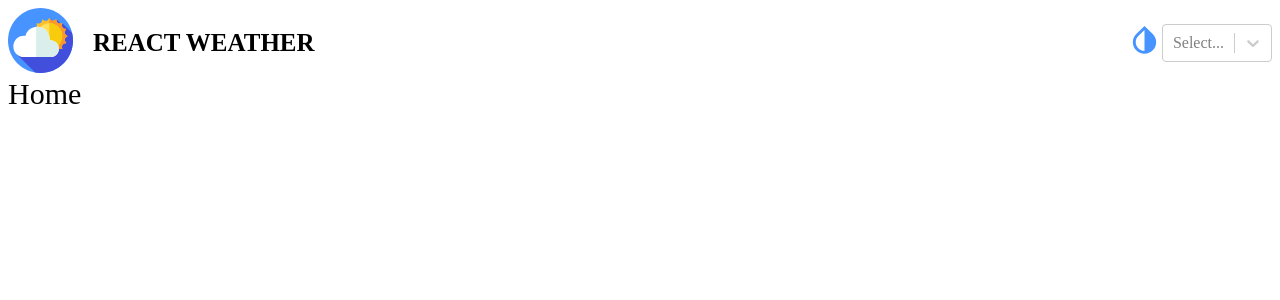
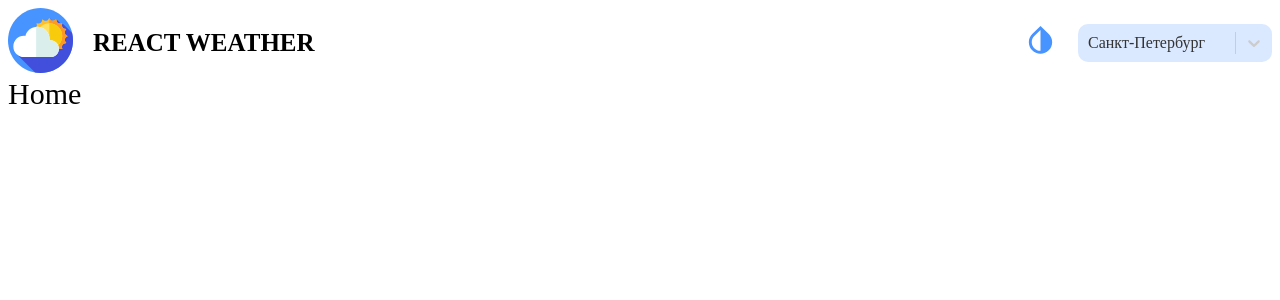
Before and after one commit to Endo-Resu/React-Weather-App, a React (Create React App) app: page / in a window 1280 px wide. Shown: the top 300 px of the page. Built offline with nearby package versions, Linux system fonts and the light colour scheme; the HTML template or start-up script is replaced by a standard one.

Commit message:
styled header

```diff
--- a/src/shared/header/Header.module.scss
+++ b/src/shared/header/Header.module.scss
@@ -8,6 +8,10 @@
 .wrapper {
   display: flex;
   align-items: center;
+}
+
+.change__theme, .logo {
+  margin-right: 20px;
 }
 
 .logo {
--- a/src/shared/header/Header.tsx
+++ b/src/shared/header/Header.tsx
@@ -9,10 +9,22 @@ interface Props {
 
 export const Header = (props: Props) => {
     const options = [
-        {value: 'chocolate', label:'Chocolate'},
-        {value: 'strawberry', label:'Strawberry'},
-        {value: 'vanilla', label:'Vanilla'},
+        {value: 'city-1', label:'Санкт-Петербург'},
+        {value: 'city-2', label:'Москва'},
+        {value: 'city-3', label:'Новгород'},
     ]
+
+    const colourStyles = {
+        control: (styles: any) => ({
+            ...styles,
+            backgroundColor: 'rgba(71, 147, 255, 0.2)',
+            width: '194px',
+            height: '37px',
+            border: 'none',
+            borderRadius: '10px',
+            zIndex: 100,
+        }),
+    };
 
     return (
         <header className={s.header}>
@@ -26,7 +38,11 @@ export const Header = (props: Props) => {
                 <div className={s.change__theme}>
                     <GlobalSVGSelector id="change-theme"/>
                 </div>
-                <Select options={options} />
+                <Select
+                    defaultValue={options[0]}
+                    styles={colourStyles}
+                    options={options}
+                />
             </div>
         </header>
     )
--- a/src/styles/index.scss
+++ b/src/styles/index.scss
@@ -8,4 +8,5 @@ body {
 .container {
   max-width: 1200px;
   margin: 0 auto;
+  padding-top: 20px;
 }
```
